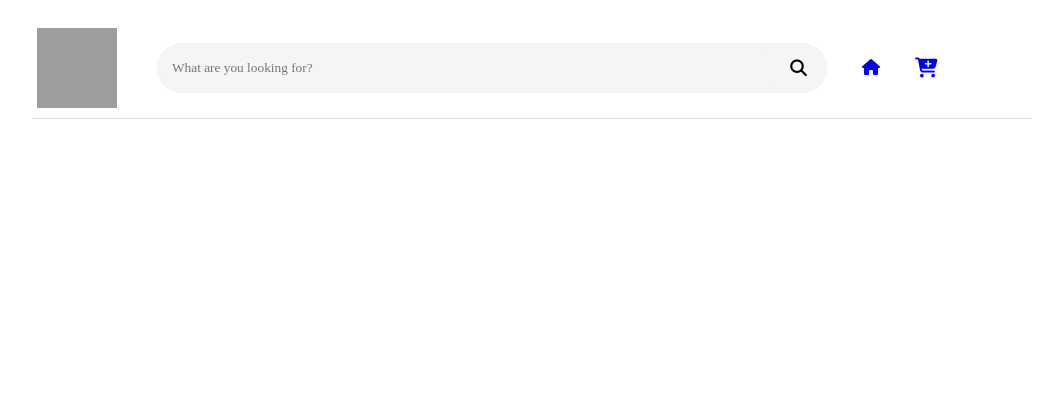
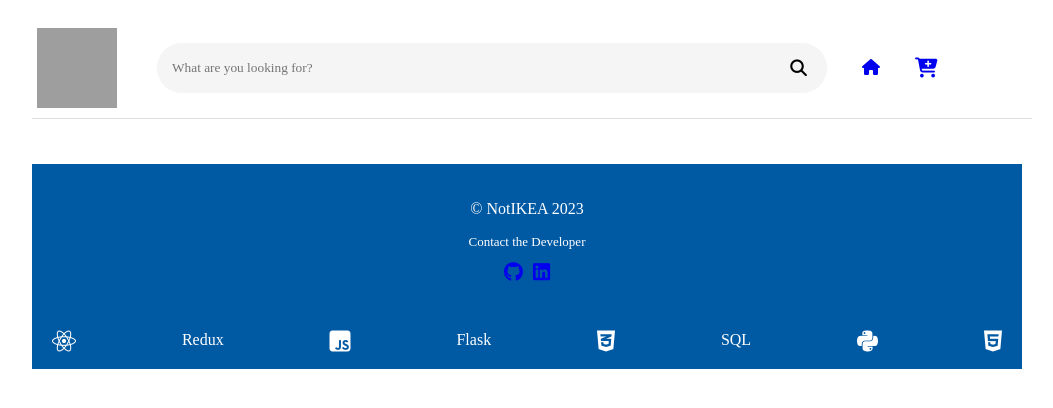
Before and after one commit to Maria-R01/Not-IKEA, a React (Create React App) app in the folder react-app/: page /cart in a window 1280 px wide. Shown: the top 408 px of the page, without its empty margins (8-1061 px from the left). Built offline with nearby package versions, Linux system fonts and the light colour scheme; no server answers; grey boxes are pictures that could not be loaded; a web font is replaced by a local one.

Commit message:
footer added

```diff
--- a/react-app/src/App.js
+++ b/react-app/src/App.js
@@ -9,6 +9,7 @@ import Landing from "./components/Landing"
 import HomePage from "./components/HomePage"
 import IndividualItems from "./components/IndividualItems"
 import ShoppingCart from "./components/ShoppingCart"
+import Footer from "./components/Footer";
 
 function App() {
   const dispatch = useDispatch();
@@ -34,6 +35,7 @@ function App() {
           <Route exact path ="/cart" component={ShoppingCart} />
         </Switch>
       )}
+      <Footer />
     </>
   );
 }
--- /dev/null
+++ b/react-app/src/components/Footer/Footer.css
@@ -0,0 +1,36 @@
+.footer {
+    background-color: rgb(0,89,163);
+    color: white;
+    text-align: center;
+    padding: 20px 0;
+    width: 990px;
+    margin-top: 30px;
+}
+
+.socials-container {
+    font-size: small;
+}
+
+.socials-container > div {
+    display: flex;
+    gap: 10px;
+    justify-content: center;
+    margin-top: 15px;
+    margin-bottom: 50px;
+}
+
+.languages {
+    display: flex;
+    justify-content: space-between;
+    align-items: center;
+    padding-left: 20px;
+    padding-right: 20px;
+}
+
+i:visited {
+    color: inherit;
+}
+
+a:visited {
+    color: inherit;
+}
--- /dev/null
+++ b/react-app/src/components/Footer/index.js
@@ -0,0 +1,35 @@
+import "./Footer.css";
+import { NavLink } from 'react-router-dom'
+
+const Footer = () => {
+  return (
+    <footer className="footer">
+      <div className="container">
+        <p>&copy; NotIKEA 2023</p>
+      </div>
+      <div className="socials-container">
+        Contact the Developer
+        <div className="socials">
+          <NavLink to={{ pathname: 'https://github.com/Maria-R01'}} target="_blank">
+            <i class="fa-brands fa-github fa-xl"></i>
+          </NavLink>
+          <NavLink to={{ pathname: 'https://www.linkedin.com/in/maria-ramirez-00b61b1b5/'}} target="_blank">
+          <i class="fa-brands fa-linkedin fa-xl"></i>
+          </NavLink>
+        </div>
+      </div>
+      <div className="languages">
+        <i class="fa-brands fa-react fa-xl"></i>
+        <span>Redux</span>
+        <i class="fa-brands fa-square-js fa-xl"></i>
+        <span>Flask</span>
+        <i class="fa-brands fa-css3-alt fa-xl"></i>
+        <span>SQL</span>
+        <i class="fa-brands fa-python fa-xl"></i>
+        <i class="fa-brands fa-html5 fa-xl"></i>
+      </div>
+    </footer>
+  );
+};
+
+export default Footer;
--- a/react-app/src/store/shoppingCart.js
+++ b/react-app/src/store/shoppingCart.js
@@ -160,7 +160,7 @@ const shoppingCartReducer = (state = initialState, action) => {
 
         // Calculate the new cart total
         const updatedCartTotal = updatedCartItems.reduce(
-          (total, cartItem) => total + cartItem.item.price * cartItem.quantity,
+          (total, cartItem) => total + cartItem.item?.price * cartItem.quantity,
           0
         );
 
```
Also changed, not shown: react-app/src/components/Navigation/Navigation.css (+11 -0 lines), react-app/src/components/Navigation/index.js (+12 -2 lines).
